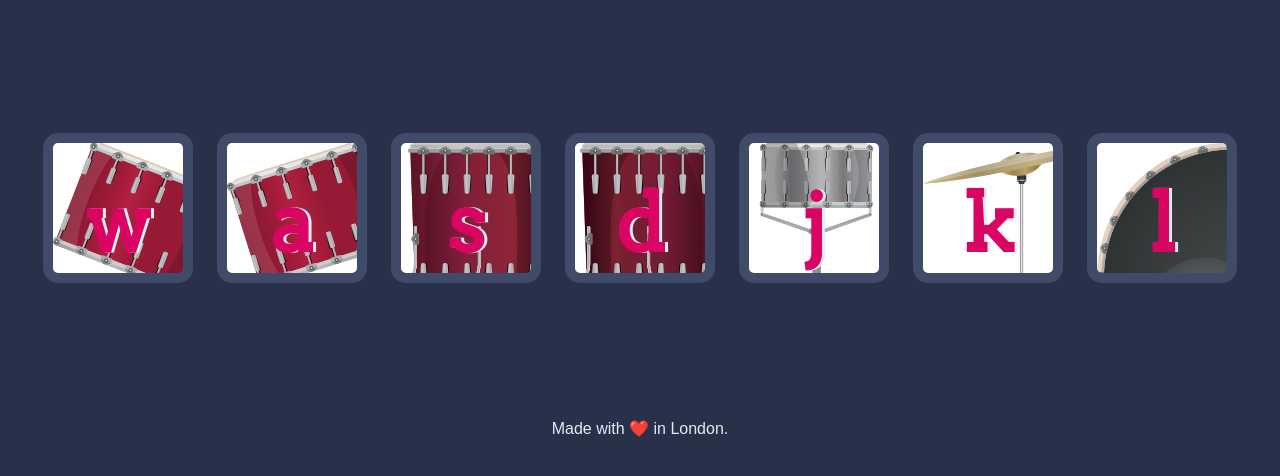
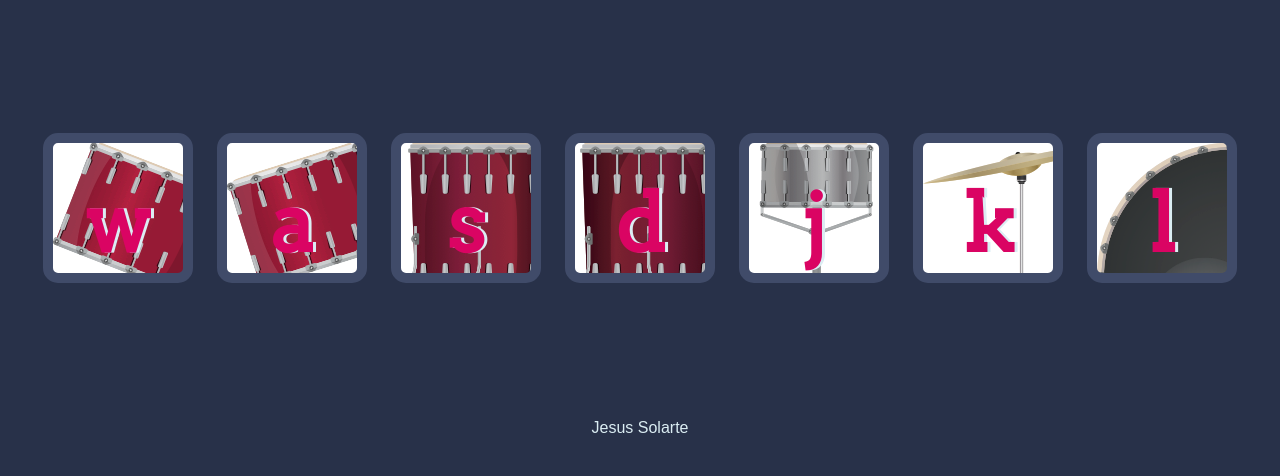
Before and after one commit to JesusSGIT/drums-and-keys, a plain HTML site: page index.html in a window 1280 px wide. Shown: the part 156-632 px from the top of the page. Drawn offline with Linux system fonts and the light colour scheme.

Commit message:
Update index.html

```diff
--- a/index.html
+++ b/index.html
@@ -23,7 +23,7 @@
 
 
   <footer>
-    Made with ❤️ in London.
+    Jesus Solarte
   </footer>
   <script src="index.js" charset="utf-8"></script>
 </body>
```
